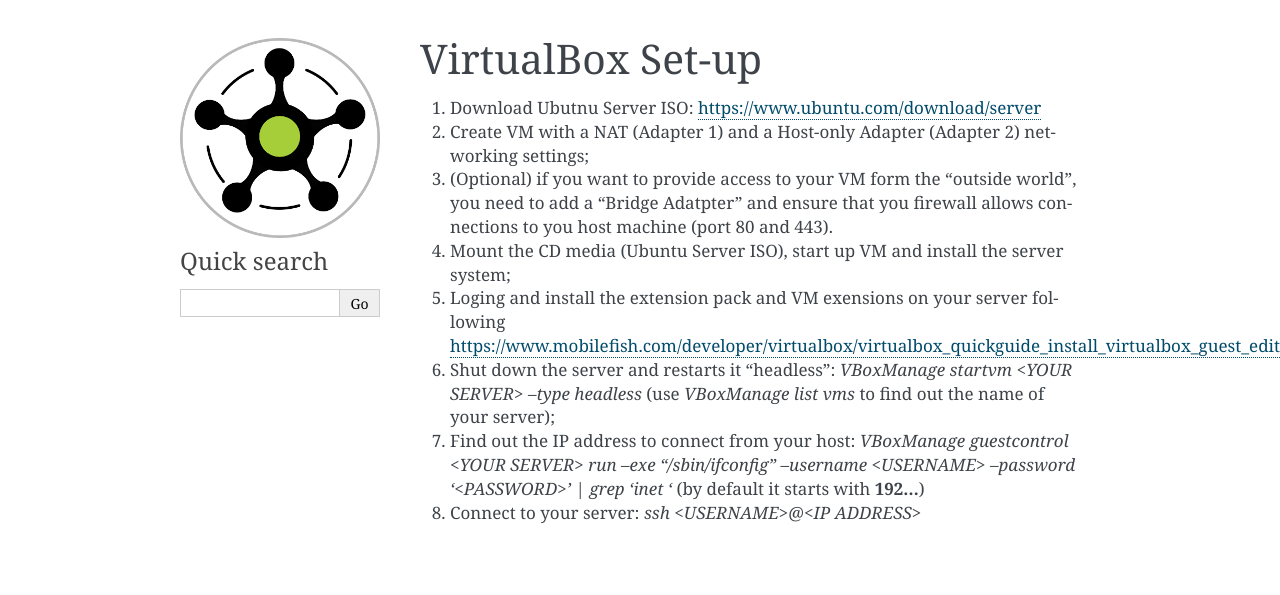
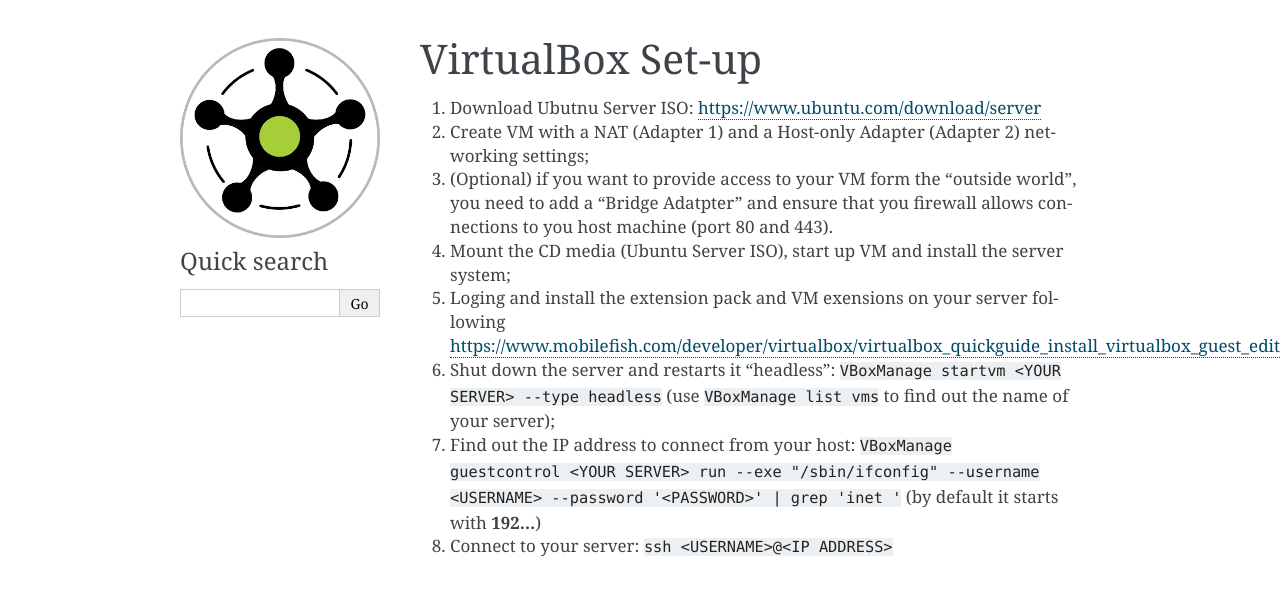
Before and after one commit to Royal-Society-of-New-Zealand/NZ-ORCID-Hub, a Sphinx documentation site: the page built from docs/virtualbox.rst, in a window 1280 px wide. Shown: the top 595 px of the page. Built offline with Sphinx 7.4.7, drawn with Linux system fonts in a browser that asks for light colours; the version number could not be read and is left out.

```diff
--- a/docs/virtualbox.rst
+++ b/docs/virtualbox.rst
@@ -6,6 +6,6 @@ VirtualBox Set-up
 #. (Optional) if you want to provide access to your VM form the "outside world", you need to add a "Bridge Adatpter" and ensure that you firewall allows connections to you host machine (port 80 and 443).
 #. Mount the CD media (Ubuntu Server ISO), start up VM and install the server system;
 #. Loging and install the extension pack and VM exensions on your server following https://www.mobilefish.com/developer/virtualbox/virtualbox_quickguide_install_virtualbox_guest_editions_ubuntu.html
-#. Shut down the server and restarts it "headless": `VBoxManage startvm <YOUR SERVER> --type headless` (use `VBoxManage list vms` to find out the name of your server);
-#. Find out the IP address to connect from your host: `VBoxManage guestcontrol <YOUR SERVER> run --exe "/sbin/ifconfig" --username <USERNAME> --password '<PASSWORD>' | grep 'inet '` (by default it starts with **192...**)
-#. Connect to your server: `ssh <USERNAME>@<IP ADDRESS>`
+#. Shut down the server and restarts it "headless": ``VBoxManage startvm <YOUR SERVER> --type headless`` (use ``VBoxManage list vms`` to find out the name of your server);
+#. Find out the IP address to connect from your host: ``VBoxManage guestcontrol <YOUR SERVER> run --exe "/sbin/ifconfig" --username <USERNAME> --password '<PASSWORD>' | grep 'inet '`` (by default it starts with **192...**)
+#. Connect to your server: ``ssh <USERNAME>@<IP ADDRESS>``
```
